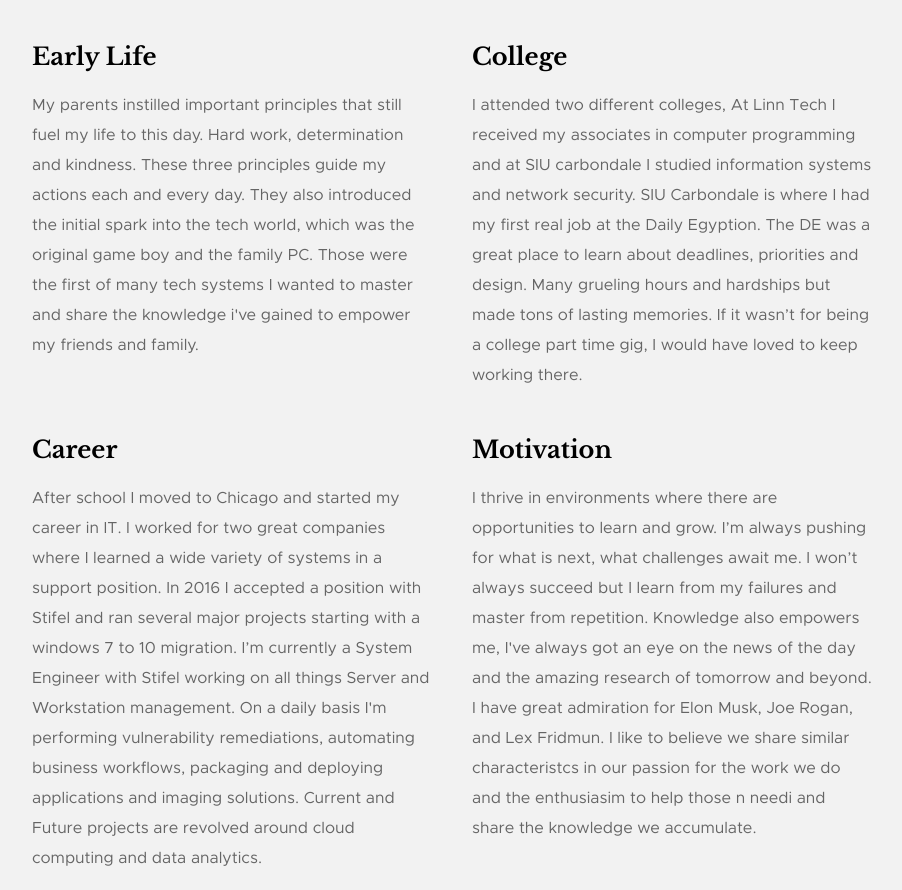
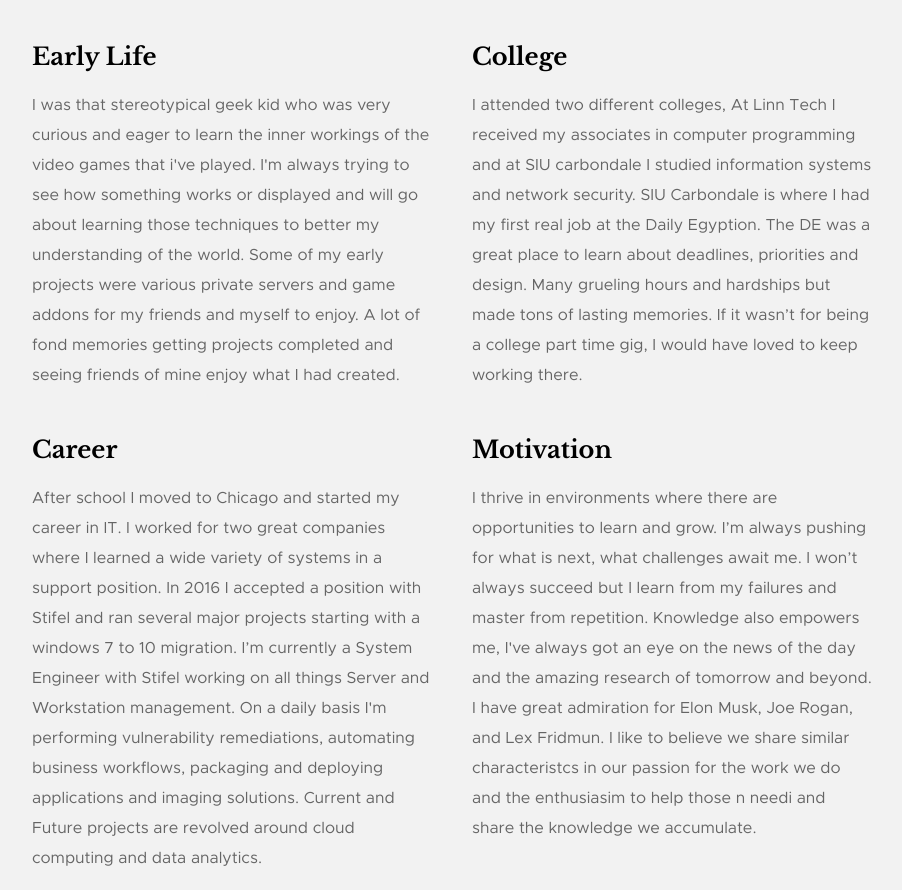
Before and after one commit to beschy/bhbsite, a plain HTML site: page public/index.html in a window 1280 px wide. Shown: the part 1595-2485 px from the top of the page, without its empty margins (188-1090 px from the left). Drawn offline with Linux system fonts and the light colour scheme.

Commit message:
Change to early life description

```diff
--- a/public/index.html
+++ b/public/index.html
@@ -139,7 +139,7 @@
                     <div class="col-block">
                         <h3 class="quarter-top-margin" id="about-earlylife">Early Life</h3>
                         <p>
-                            My parents instilled important principles that still fuel my life to this day.  Hard work, determination and kindness.   These three principles guide my actions each and every day. They also introduced the initial spark into the tech world, which was the original game boy and the family PC.  Those were the first of many tech systems I wanted to master and share the knowledge i've gained to empower my friends and family.
+                            I was that stereotypical geek kid who was very curious and eager to learn the inner workings of the video games that i've played.  I'm always trying to see how something works or displayed and will go about learning those techniques to better my understanding of the world.  Some of my early projects were various private servers and game addons for my friends and myself to enjoy.   A lot of fond memories getting projects completed and seeing friends of mine enjoy what I had created.
                         </p>
                     </div>
 
```
